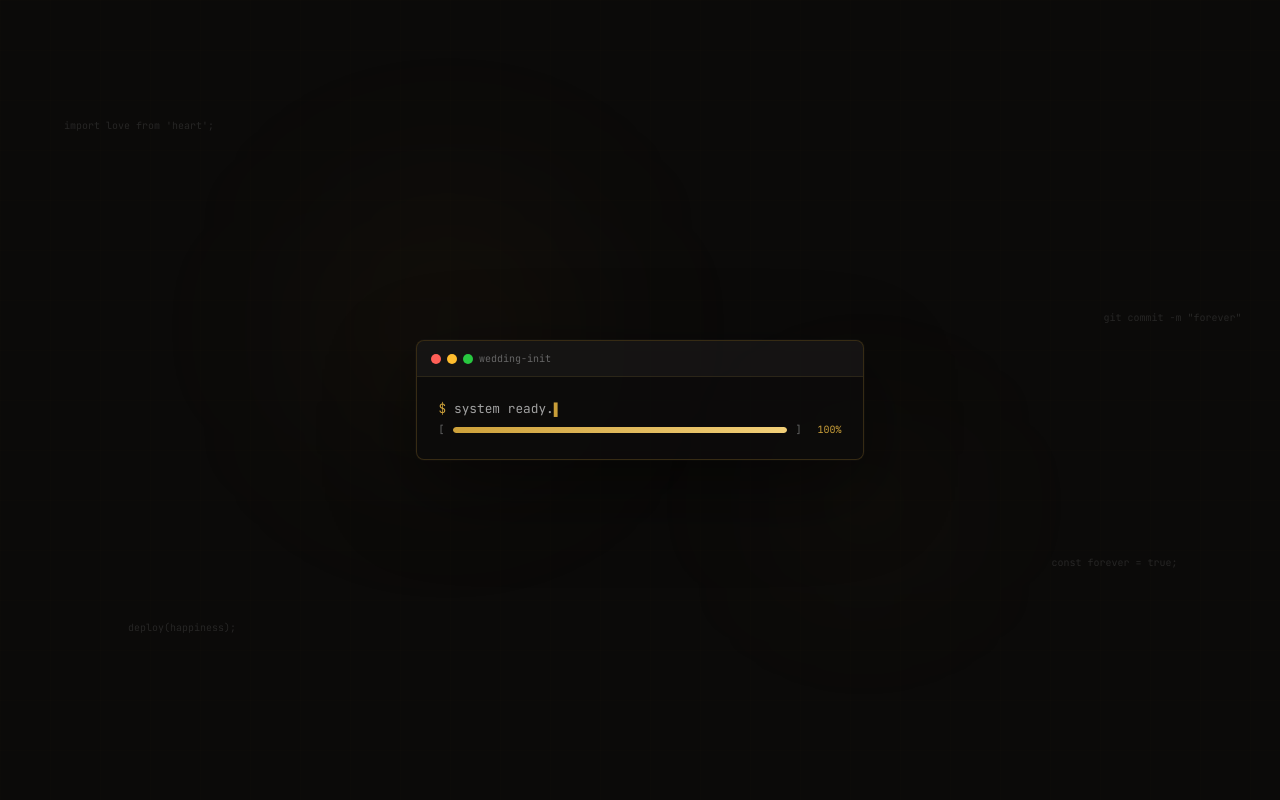
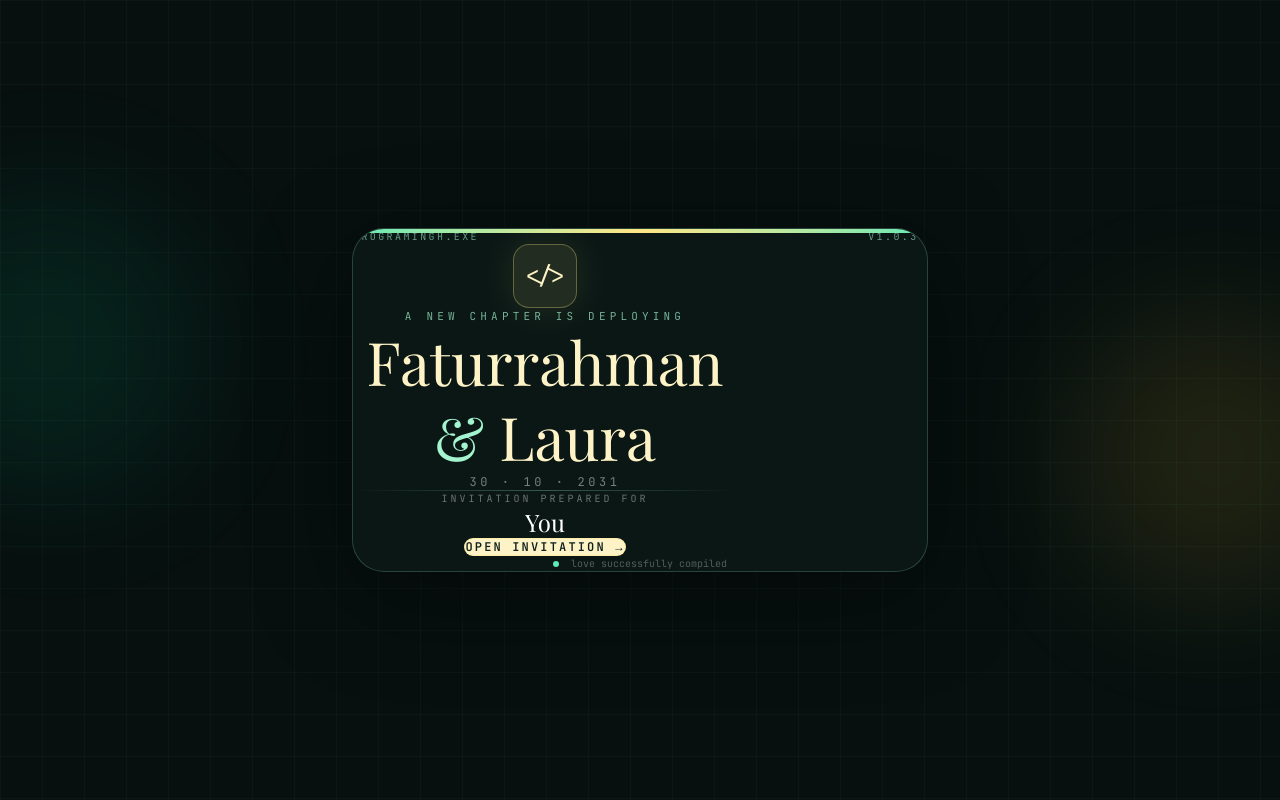
Before and after one commit to fptra28/undangan-laufa, a Next.js app: page / in a window 1280 px wide. Shown: the top 800 px of the page. Built offline with nearby package versions, Linux system fonts and the light colour scheme; a web font is replaced by a local one.

Commit message:
Create new Programingh invitation design

```diff
--- a/app/page.tsx
+++ b/app/page.tsx
@@ -11,9 +11,8 @@ import Event from '../components/Event';
 import Countdown from '../components/Countdown';
 import Gallery from '../components/Gallery';
 import RSVP from '../components/RSVP';
-import ParticleBackground from '../components/ParticleBackground';
 import ScrollProgress from '../components/ScrollProgress';
-import { CustomCursor, DigitalGift, FinalCommit, Guestbook, MiniTerminal, MusicPlayer, Navigation } from '../components/InvitationExtras';
+import { DigitalGift, FinalCommit, Guestbook, MusicPlayer, Navigation } from '../components/InvitationExtras';
 
 export default function Home() {
   const [opened, setOpened] = useState(false);
@@ -36,8 +35,6 @@ export default function Home() {
       <AnimatePresence>
         {!opened && <OpeningScreen guestName={guestName} onOpen={() => setOpened(true)} />}
       </AnimatePresence>
-      <ParticleBackground />
-      {opened && <CustomCursor />}
       <ScrollProgress />
       <Navigation />
       <div className="invitation-content relative z-[1]">
@@ -54,7 +51,6 @@ export default function Home() {
         <FinalCommit />
       </div>
       <MusicPlayer />
-      <MiniTerminal />
     </main>
   );
 }
--- a/components/OpeningScreen.tsx
+++ b/components/OpeningScreen.tsx
@@ -1,265 +1,55 @@
-'use client';
+'use client'
 
-import { useState, useEffect } from 'react';
-import { motion } from 'framer-motion';
+import { motion } from 'framer-motion'
 
 interface OpeningScreenProps {
-  guestName: string;
-  onOpen: () => void;
+  guestName: string
+  onOpen: () => void
 }
 
-const loadingSteps = [
-  'initializing wedding invitation...',
-  'loading love modules...',
-  'compiling memories...',
-  'connecting hearts...',
-  'building forever...',
-  'system ready.',
-];
+export default function OpeningScreen({ guestName, onOpen }: OpeningScreenProps) {
+  return (
+    <motion.div
+      className="fixed inset-0 z-[100] flex items-center justify-center overflow-hidden bg-[#07100f] px-5 py-8"
+      exit={{ opacity: 0, scale: 1.03, transition: { duration: 0.7 } }}
+    >
+      <div className="absolute inset-0 opacity-30 [background-image:linear-gradient(rgba(101,224,180,.12)_1px,transparent_1px),linear-gradient(90deg,rgba(101,224,180,.12)_1px,transparent_1px)] [background-size:42px_42px]" />
+      <div className="absolute -left-24 top-1/4 h-72 w-72 rounded-full bg-emerald-400/10 blur-3xl" />
+      <div className="absolute -right-20 bottom-1/4 h-72 w-72 rounded-full bg-amber-300/10 blur-3xl" />
 
-export default function OpeningScreen({ guestName, onOpen }: OpeningScreenProps) {
-  const [loadingProgress, setLoadingProgress] = useState(0);
-  const [loadingText, setLoadingText] = useState('');
-  const [showContent, setShowContent] = useState(false);
-
-  useEffect(() => {
-    let stepIndex = 0;
-    const progressInterval = setInterval(() => {
-      setLoadingProgress((prev) => {
-        const next = prev + Math.random() * 3 + 1;
-        return next >= 100 ? 100 : next;
-      });
-    }, 50);
-
-    const typeText = (text: string, index: number, callback: () => void) => {
-      if (index <= text.length) { setLoadingText(text.substring(0, index)); setTimeout(() => typeText(text, index + 1, callback), 25); }
-      else { setTimeout(callback, 300); }
-    };
-    const runStep = () => {
-      if (stepIndex < loadingSteps.length) {
-        typeText(loadingSteps[stepIndex], 0, () => {
-          stepIndex++;
-          if (stepIndex < loadingSteps.length) {
-            setTimeout(runStep, 200);
-          } else {
-            setLoadingProgress(100);
-            clearInterval(progressInterval);
-            setTimeout(() => {
-              setTimeout(() => setShowContent(true), 300);
-            }, 500);
-          }
-        });
-      }
-    };
-
-    const timer = setTimeout(runStep, 500);
-    return () => {
-      clearTimeout(timer);
-      clearInterval(progressInterval);
-    };
-  }, []);
-
-  return (
       <motion.div
-        className="fixed inset-0 z-[100] flex flex-col items-center justify-center overflow-hidden bg-[#0b0a09] px-5"
-        exit={{
-          opacity: 0,
-          scale: 1.1,
-          filter: 'blur(20px)',
-          transition: { duration: 1, ease: [0.25, 0.46, 0.45, 0.94] },
-        }}
+        initial={{ opacity: 0, y: 24 }}
+        animate={{ opacity: 1, y: 0 }}
+        transition={{ duration: 0.8 }}
+        className="relative w-full max-w-xl overflow-hidden rounded-[2rem] border border-emerald-200/20 bg-[#0c1917]/90 p-6 shadow-[0_24px_100px_rgba(0,0,0,.45)] backdrop-blur-xl sm:p-10"
       >
-        {/* Background grid */}
-        <div className="absolute inset-0 bg-grid opacity-30" />
-
-        {/* Subtle gradient orbs */}
-        <div className="absolute top-1/4 left-1/4 w-64 h-64 rounded-full bg-gold/5 blur-[100px]" />
-        <div className="absolute bottom-1/4 right-1/4 w-48 h-48 rounded-full bg-gold/3 blur-[80px]" />
-
-        {/* Content */}
-        <div className="relative z-10 flex w-full max-w-lg flex-col items-center px-6 text-center">
-
-          {/* Terminal loading area */}
-          {!showContent && (
-            <motion.div
-              className="w-full max-w-md"
-              initial={{ opacity: 0, y: 20 }}
-              animate={{ opacity: 1, y: 0 }}
-              transition={{ duration: 0.6 }}
-            >
-              <div className="terminal-block w-full">
-                <div className="terminal-header">
-                  <span className="terminal-dot bg-[#ff5f57]" />
-                  <span className="terminal-dot bg-[#ffbd2e]" />
-                  <span className="terminal-dot bg-[#28c840]" />
-                  <span className="ml-3 text-[10px] font-mono text-dim">wedding-init</span>
-                </div>
-                <div className="terminal-body text-left">
-                  <p className="text-muted">
-                    <span className="text-gold">$</span> {loadingText}
-                    <span className="cursor-blink text-gold">▌</span>
-                  </p>
-
-                  {/* Progress bar */}
-                  <div className="mt-3 mb-1">
-                    <div className="flex items-center gap-2">
-                      <span className="text-dim text-[10px]">[</span>
-                      <div className="flex-1 h-1.5 bg-surface-alt rounded-full overflow-hidden">
-                        <motion.div
-                          className="h-full rounded-full bg-gradient-to-r from-gold to-gold-light"
-                          style={{ width: `${loadingProgress}%` }}
-                          transition={{ duration: 0.1 }}
-                        />
-                      </div>
-                      <span className="text-dim text-[10px]">]</span>
-                      <span className="text-gold text-[10px] font-mono w-8 text-right">
-                        {Math.round(loadingProgress)}%
-                      </span>
-                    </div>
-                  </div>
-                </div>
-              </div>
-            </motion.div>
-          )}
-
-          {/* Main content after loading */}
-          {showContent && (
-            <motion.div
-              className="flex flex-col items-center gap-8"
-              initial={{ opacity: 0, y: 30 }}
-              animate={{ opacity: 1, y: 0 }}
-              transition={{ duration: 0.8, ease: [0.25, 0.46, 0.45, 0.94] }}
-            >
-              {/* Decorative line */}
-              <motion.div
-                className="w-px h-16 bg-gradient-to-b from-transparent via-gold to-transparent"
-                initial={{ scaleY: 0 }}
-                animate={{ scaleY: 1 }}
-                transition={{ duration: 0.6, delay: 0.2 }}
-              />
-
-              {/* Label */}
-              <motion.p
-                className="text-xs font-mono tracking-[0.3em] text-muted uppercase"
-                initial={{ opacity: 0 }}
-                animate={{ opacity: 1 }}
-                transition={{ delay: 0.3 }}
-              >
-                The Wedding of
-              </motion.p>
-
-              {/* Names */}
-              <div className="space-y-2">
-                <motion.h1
-                  className="font-serif text-3xl md:text-5xl font-medium gradient-text"
-                  initial={{ opacity: 0, y: 20 }}
-                  animate={{ opacity: 1, y: 0 }}
-                  transition={{ delay: 0.4, duration: 0.7 }}
-                >
-                  Faturrahman
-                </motion.h1>
-                <motion.p
-                  className="text-gold text-xl md:text-2xl font-serif italic"
-                  initial={{ opacity: 0, scale: 0.8 }}
-                  animate={{ opacity: 1, scale: 1 }}
-                  transition={{ delay: 0.6, duration: 0.5 }}
-                >
-                  &amp;
-                </motion.p>
-                <motion.h1
-                  className="font-serif text-3xl md:text-5xl font-medium gradient-text"
-                  initial={{ opacity: 0, y: 20 }}
-                  animate={{ opacity: 1, y: 0 }}
-                  transition={{ delay: 0.7, duration: 0.7 }}
-                >
-                  Laura Shakira
-                </motion.h1>
-              </div>
-
-              {/* Date */}
-              <motion.p
-                className="font-mono text-sm text-muted tracking-widest"
-                initial={{ opacity: 0 }}
-                animate={{ opacity: 1 }}
-                transition={{ delay: 0.9 }}
-              >
-                30 . 10 . 2031
-              </motion.p>
-
-              {/* Guest name */}
-              <motion.div
-                className="mt-4 text-center"
-                initial={{ opacity: 0 }}
-                animate={{ opacity: 1 }}
-                transition={{ delay: 1.1 }}
-              >
-                <p className="text-xs font-mono text-dim tracking-wider uppercase mb-1">Kepada Yth.</p>
-                <p className="text-lg text-gold-light font-serif">{guestName}</p>
-              </motion.div>
-
-              {/* CTA Button */}
-              <motion.button
-                onClick={onOpen}
-                className="group relative mt-6 px-8 py-3.5 rounded-full border border-border-gold bg-transparent overflow-hidden cursor-pointer"
-                initial={{ opacity: 0, y: 20 }}
-                animate={{ opacity: 1, y: 0 }}
-                transition={{ delay: 1.3 }}
-                whileHover={{ scale: 1.05 }}
-                whileTap={{ scale: 0.95 }}
-                aria-label="Buka undangan pernikahan"
-              >
-                <span className="absolute inset-0 bg-gradient-to-r from-gold/10 to-gold-light/10 opacity-0 group-hover:opacity-100 transition-opacity duration-500" />
-                <span className="absolute inset-0 rounded-full opacity-0 group-hover:opacity-100 transition-opacity duration-500"
-                  style={{ boxShadow: '0 0 30px rgba(205, 161, 58, 0.2), inset 0 0 30px rgba(205, 161, 58, 0.05)' }} />
-                <span className="relative flex items-center gap-2 text-sm font-mono text-gold tracking-wider">
-                  <span className="text-gold/60">&gt;</span>
-                  Execute Our Story
-                  <span className="cursor-blink">_</span>
-                </span>
-              </motion.button>
-
-              {/* Decorative bottom line */}
-              <motion.div
-                className="w-px h-12 bg-gradient-to-b from-gold/30 to-transparent"
-                initial={{ scaleY: 0 }}
-                animate={{ scaleY: 1 }}
-                transition={{ duration: 0.6, delay: 1.5 }}
-              />
-            </motion.div>
-          )}
+        <div className="absolute inset-x-0 top-0 h-1 bg-gradient-to-r from-emerald-300 via-amber-200 to-emerald-300" />
+        <div className="mb-10 flex items-center justify-between font-mono text-[10px] uppercase tracking-[.24em] text-emerald-200/60">
+          <span>programingh.exe</span>
+          <span>v1.0.30</span>
         </div>
 
-        {/* Floating code snippets - very subtle */}
-        <div className="absolute inset-0 overflow-hidden pointer-events-none" aria-hidden="true">
-          <motion.div
-            className="absolute top-[15%] left-[5%] font-mono text-[10px] text-dim/30"
-            animate={{ y: [0, -10, 0] }}
-            transition={{ duration: 8, repeat: Infinity, ease: 'easeInOut' }}
-          >
-            import love from &apos;heart&apos;;
-          </motion.div>
-          <motion.div
-            className="absolute top-[70%] right-[8%] font-mono text-[10px] text-dim/30"
-            animate={{ y: [0, -8, 0] }}
-            transition={{ duration: 7, repeat: Infinity, ease: 'easeInOut', delay: 2 }}
-          >
-            const forever = true;
-          </motion.div>
-          <motion.div
-            className="absolute top-[40%] right-[3%] font-mono text-[10px] text-dim/30"
-            animate={{ y: [0, -12, 0] }}
-            transition={{ duration: 9, repeat: Infinity, ease: 'easeInOut', delay: 1 }}
-          >
-            git commit -m &quot;forever&quot;
-          </motion.div>
-          <motion.div
-            className="absolute bottom-[20%] left-[10%] font-mono text-[10px] text-dim/30"
-            animate={{ y: [0, -6, 0] }}
-            transition={{ duration: 6, repeat: Infinity, ease: 'easeInOut', delay: 3 }}
-          >
-            deploy(happiness);
-          </motion.div>
+        <div className="mx-auto flex max-w-sm flex-col items-center text-center">
+          <div className="mb-6 flex h-16 w-16 items-center justify-center rounded-2xl border border-amber-200/30 bg-amber-200/10 font-mono text-2xl text-amber-100 shadow-[0_0_40px_rgba(244,210,125,.12)]">
+            {'</>'}
+          </div>
+          <p className="font-mono text-[11px] uppercase tracking-[.38em] text-emerald-200/70">A new chapter is deploying</p>
+          <h1 className="mt-5 font-serif text-3xl leading-tight text-amber-100 sm:text-6xl"><span className="block sm:inline">Faturrahman</span> <span className="text-emerald-200">&amp;</span> <span className="block sm:inline">Laura</span></h1>
+          <p className="mt-5 font-mono text-xs tracking-[.3em] text-white/45">30 · 10 · 2031</p>
+
+          <div className="my-9 h-px w-full bg-gradient-to-r from-transparent via-emerald-200/30 to-transparent" />
+          <p className="font-mono text-[10px] uppercase tracking-[.3em] text-white/40">Invitation prepared for</p>
+          <p className="mt-2 font-serif text-2xl text-white">{guestName}</p>
+          <button onClick={onOpen} className="mt-9 rounded-full border border-amber-200/50 bg-amber-100 px-7 py-3 font-mono text-xs font-semibold uppercase tracking-[.18em] text-[#10201b] transition hover:-translate-y-1 hover:bg-white focus:outline-none focus:ring-2 focus:ring-amber-200 focus:ring-offset-2 focus:ring-offset-[#0c1917]">
+            Open invitation <span aria-hidden="true">→</span>
+          </button>
+        </div>
+
+        <div className="mt-10 flex items-center justify-center gap-3 font-mono text-[10px] text-white/30">
+          <span className="h-1.5 w-1.5 rounded-full bg-emerald-300" />
+          <span>love successfully compiled</span>
         </div>
       </motion.div>
-  );
+    </motion.div>
+  )
 }
```
